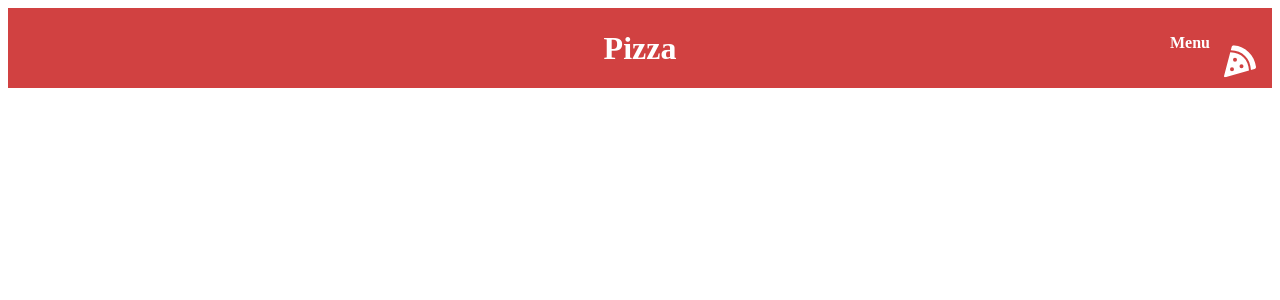
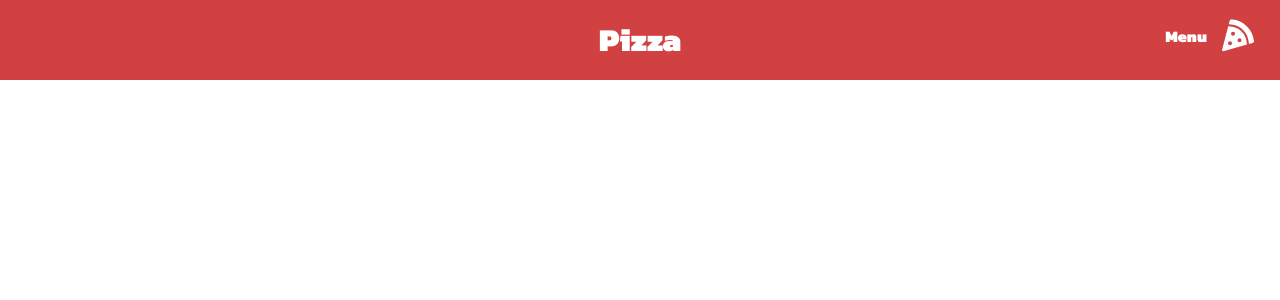
Before and after one commit to j-rayhan/PizzaRestaurant, a React (Create React App) app: page / in a window 1280 px wide. Shown: the top 300 px of the page. Built offline with nearby package versions, Linux system fonts and the light colour scheme.

Commit message:
Creating global style

```diff
--- a/public/index.html
+++ b/public/index.html
@@ -1,14 +1,12 @@
 <!DOCTYPE html>
 <html lang="en">
+
 <head>
   <meta charset="utf-8" />
   <link rel="icon" href="%PUBLIC_URL%/favicon.ico" />
   <meta name="viewport" content="width=device-width, initial-scale=1" />
   <meta name="theme-color" content="#000000" />
-    <meta
-      name="description"
-      content="Web site created using create-react-app"
-    />
+  <meta name="description" content="Web site created using create-react-app" />
   <link rel="apple-touch-icon" href="%PUBLIC_URL%/logo192.png" />
   <!--
       manifest.json provides metadata used when your web app is installed on a
@@ -24,8 +22,10 @@
       work correctly both with client-side routing and a non-root public URL.
       Learn how to configure a non-root public URL by running `npm run build`.
     -->
-    <title>React App</title>
+  <link href="https://fonts.googleapis.com/css2?family=Kanit:wght@400;900&display=swap" rel="stylesheet" />
+  <title>Pizza App</title>
 </head>
+
 <body>
   <noscript>You need to enable JavaScript to run this app.</noscript>
   <div id="root"></div>
@@ -40,4 +40,5 @@
       To create a production bundle, use `npm run build` or `yarn build`.
     -->
 </body>
+
 </html>
--- a/src/App.tsx
+++ b/src/App.tsx
@@ -1,11 +1,13 @@
 import React from 'react';
 import { BrowserRouter as Router } from "react-router-dom";
 import Navbar from './components/Navbar';
+import { GlobalStyle } from './globalStyle';
 
 
 function App() {
   return (
     <Router>
+      <GlobalStyle />
       <Navbar />
     </Router>
   );
--- /dev/null
+++ b/src/globalStyle.tsx
@@ -0,0 +1,10 @@
+import { createGlobalStyle } from "styled-components";
+
+export const GlobalStyle = createGlobalStyle`
+    * {
+        box-sizing: border-box;
+        margin: 0;
+        padding: 0;
+        font-family: 'kanit', sans-serif;
+    }
+`
```
Lines whose indentation alone changed are shown as unchanged.
